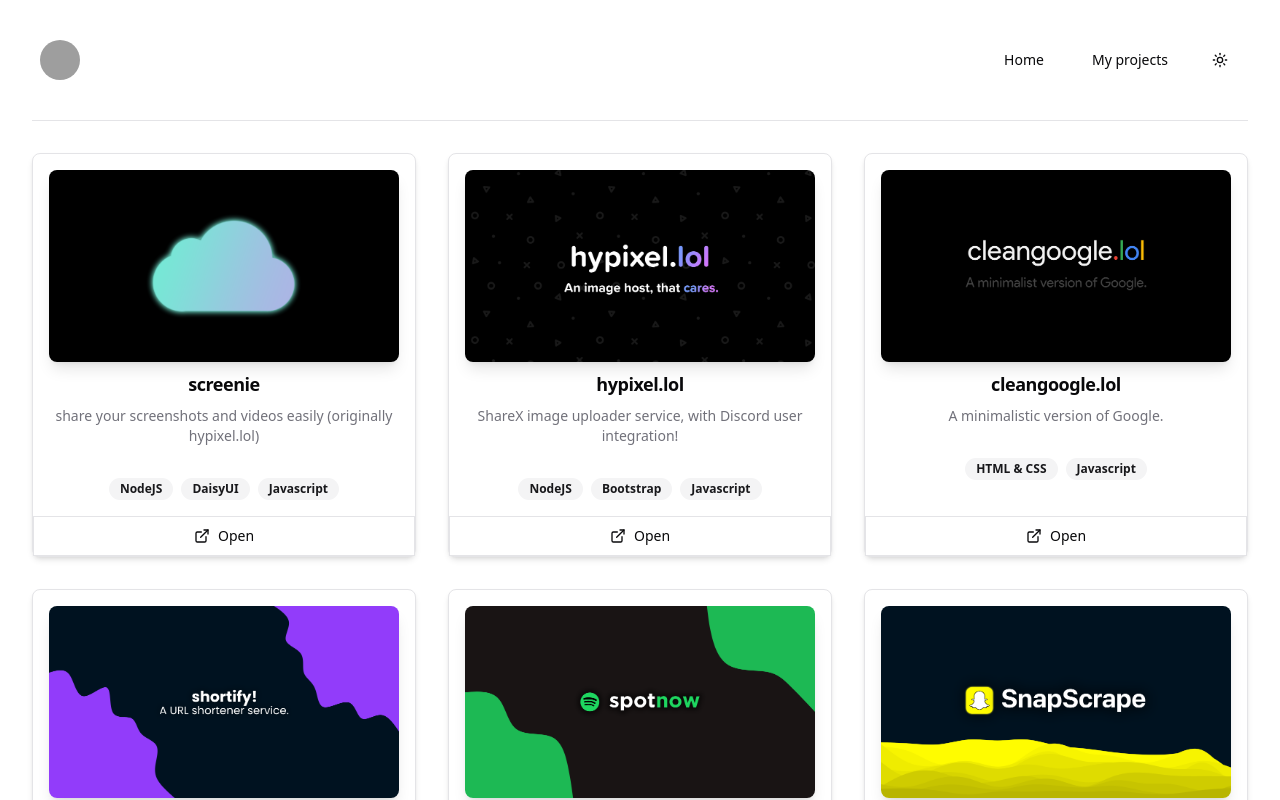
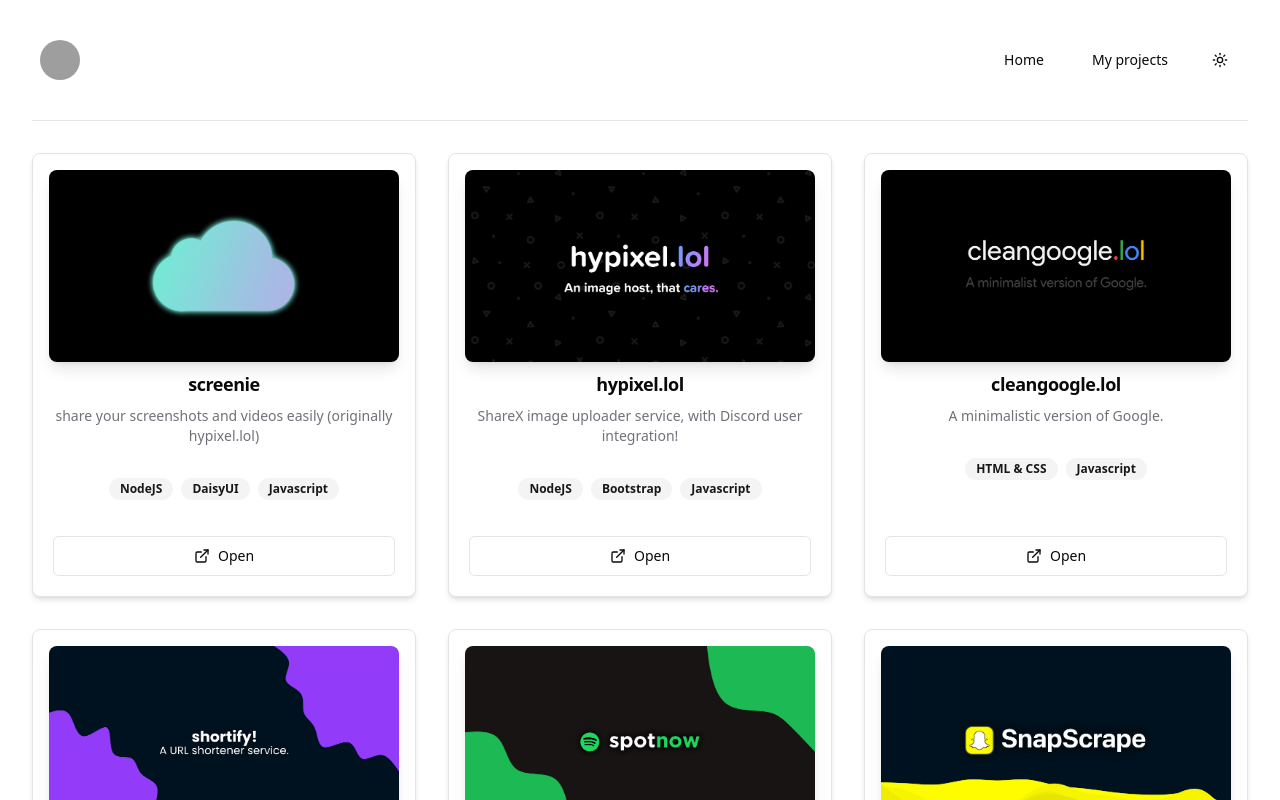
Before and after one commit to matyii/matyii.github.io, a SvelteKit app: page /projects in a window 1280 px wide. Shown: the top 800 px of the page. Built offline with nearby package versions, Linux system fonts and the light colour scheme; grey boxes are pictures that could not be loaded.

Commit message:
edit button

```diff
--- a/src/routes/projects/+page.svelte
+++ b/src/routes/projects/+page.svelte
@@ -74,11 +74,11 @@
           </div>
         </Card.Content>
 
-        <Card.Footer class="mt-auto p-0">
+        <Card.Footer class="mt-auto p-5">
           {#each project.links as link}
             <Button
               variant="outline"
-              class="w-full rounded-none"
+              class="w-full"
               onclick={() => window.open(link.url, "_blank")}
             >
               <ExternalLink />
```
